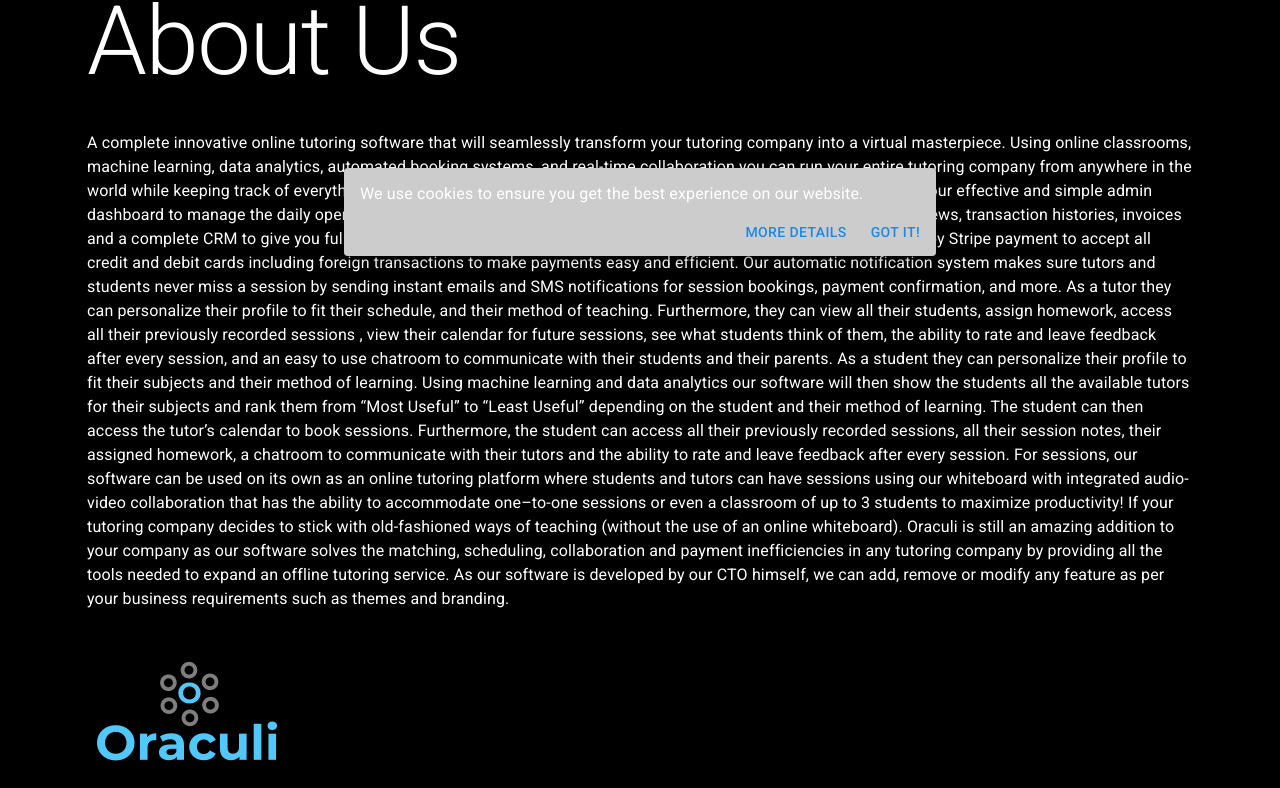
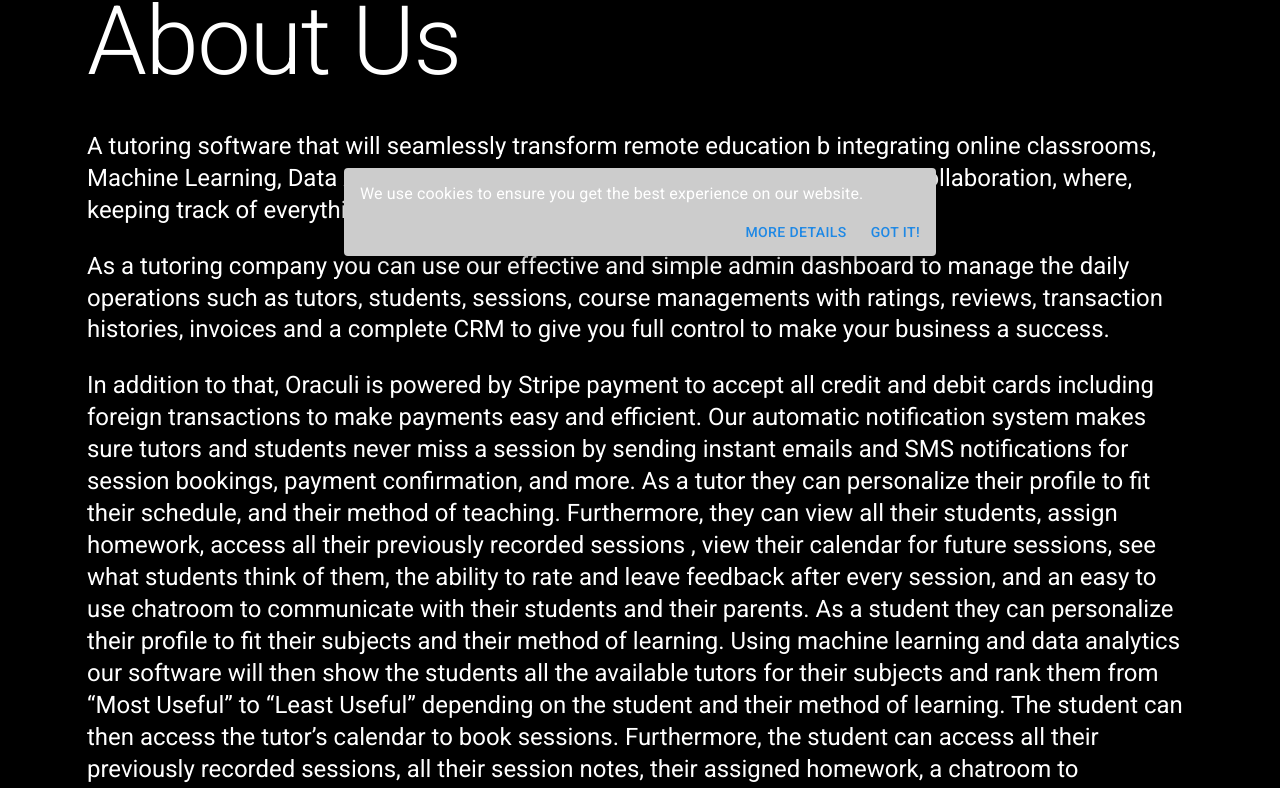
Before and after one commit to mughees-asif/oraculi, a React (Create React App) app: page /blog in a window 1280 px wide. Shown: the part 520-1308 px from the top of the page. Built offline with nearby package versions, Linux system fonts and the light colour scheme; a web font is replaced by a local one.

Commit message:
editing content

```diff
--- a/src/GlobalStyles.js
+++ b/src/GlobalStyles.js
@@ -63,9 +63,6 @@ const styles = theme => ({
       marginBottom: "25px",
       alignItems: "center"
     },
-    ".container-image":  {
-      backgroundColor: "white"
-    },
     ".lg-mg-top": {
       alignItems: "center",
       marginTop: `${theme.spacing(20)}px !important`,
--- a/src/logged_out/components/blog/Blog.js
+++ b/src/logged_out/components/blog/Blog.js
@@ -42,7 +42,7 @@ export default function MediaCard() {
 
   return (
    <div style={{ backgroundColor: "black" }}>
-   <div className="container">
+    <div className="container" >
       <div className="polaroid" display ="flex" flexDirection="row" style={{ backgroundColor: "black" }}>
           <img
             src={topAboutUsImage}
@@ -51,19 +51,20 @@ export default function MediaCard() {
             alt="topAboutUsImage example"
           />
       </div>
+    </div>
+    <div className="container">
     <div className="container-image" style= {{ width:"100%" }} style={{ backgroundColor: "black" }}>
       <Typography gutterBottom variant="h1" style={{ color: "white" }}>
         About Us
       </Typography>
-      <Typography variant="body1" color="white" component="p" style={{ color: "white" }}>
-          A complete innovative online tutoring software that will seamlessly transform your tutoring company
-          into a virtual masterpiece. Using online classrooms, machine learning, data analytics, automated booking
-          systems, and real-time collaboration you can run your entire tutoring company from anywhere in the world
-          while keeping track of everything that is happening under your virtual roof!
-          As a tutoring company you can use our effective and simple admin dashboard to manage the daily operations such as tutors,
+      <Typography variant="h5" color="white" component="p" style={{ color: "white" }}>
+          <p>A tutoring software that will seamlessly transform remote education b integrating
+          online classrooms, Machine Learning, Data Analytics, Automated booking
+          systems, and real-time collaboration, where, keeping track of everything is happening under your virtual roof!</p>
+          <p>As a tutoring company you can use our effective and simple admin dashboard to manage the daily operations such as tutors,
           students, sessions, course managements with ratings, reviews, transaction histories, invoices and a complete CRM to give you
-          full control to make your business a success.
-          In addition to that, Oraculi is powered by Stripe payment to accept all credit and debit cards including foreign transactions
+          full control to make your business a success.</p>
+          <p>In addition to that, Oraculi is powered by Stripe payment to accept all credit and debit cards including foreign transactions
           to make payments easy and efficient.
           Our automatic notification system makes sure tutors and students never miss a session by sending instant emails and SMS notifications
           for session bookings, payment confirmation, and more.
@@ -82,14 +83,17 @@ export default function MediaCard() {
           If your tutoring company decides to stick with old-fashioned ways of teaching (without the use of an online whiteboard). Oraculi is still an
           amazing addition to your company as our software solves the matching, scheduling, collaboration and payment inefficiencies in any tutoring company
           by providing all the tools needed to expand an offline tutoring service.
-          As our software is developed by our CTO himself, we can add, remove or modify any feature as per your business requirements such as themes and branding.
+          As our software is developed by our CTO himself, we can add, remove or modify any feature as per your business requirements such as themes and branding.</p>
       </Typography>
     </div>
+    <div className="polariod">
       <img
       src={bottomHeaderImage}
       className={classes.image}
       alt="bottomHeaderImage example"
+      style={{ width: '20rem' }}
     />
+    </div>
  </div>
  </div>
   );
```
Lines whose indentation alone changed are shown as unchanged.
